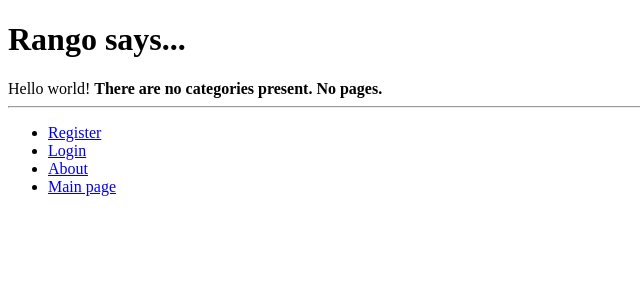
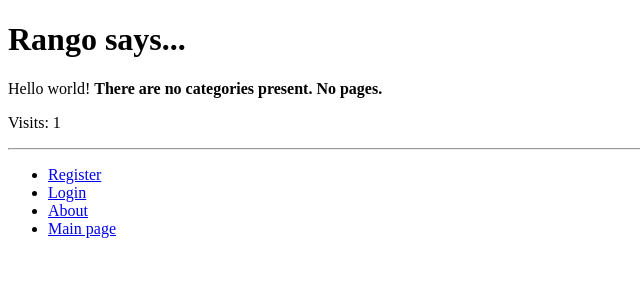
Before and after one commit to 2070615s/tangowithdjango, a Django app: page /rango/ in a window 1280 px wide. Shown: the top 300 px of the page, without its empty margins (0-640 px from the left). Run offline with Django 3.2, Linux system fonts and the light colour scheme; data that the repository does not hold is empty.

Commit message:
Client-side cookies

```diff
--- a/rango/views.py
+++ b/rango/views.py
@@ -1,3 +1,4 @@
+from datetime import datetime
 from django.shortcuts import render
 from django.http import HttpResponse, HttpResponseRedirect
 from django.contrib.auth import authenticate, login, logout
@@ -10,10 +11,34 @@ from rango.forms import UserForm
 from rango.forms import UserProfileForm
 
 def index(request):
+    request.session.set_test_cookie() # Test cookies
     category_list = Category.objects.order_by('-likes')[:5]
     pages_list = Page.objects.order_by('views')[:5]
     context_dict = {'categories': category_list, 'pages': pages_list}
-    return render(request, 'rango/index.html', context_dict)
+
+    # Get number of visits to the site.
+    visits = int(request.COOKIES.get("visits", "1"))
+    context_dict["visits"] = visits
+    reset_last_visit_time = False
+
+    response = render(request, 'rango/index.html', context_dict)
+
+    if "last_visit" in request.COOKIES:
+        last_visit = request.COOKIES["last_visit"]
+        last_visit_time = datetime.strptime(last_visit[:-7], "%Y-%m-%d %H:%M:%S")
+        if (datetime.now() - last_visit_time).days > 0:
+            visits = visits + 1
+            reset_last_visit_time = True
+    else:
+        reset_last_visit_time = True
+        context_dict["visits"] = visits
+        response = render(request, 'rango/index.html', context_dict)
+
+    if reset_last_visit_time:
+        response.set_cookie('last_visit', datetime.now())
+        response.set_cookie('visits', visits)
+
+    return response
 
 def about(request):
     return render(request, 'rango/about.html', {})
@@ -70,6 +95,11 @@ def add_page(request, category_name_slug):
     return render(request, 'rango/add_page.html', context_dict)
 
 def register(request):
+    # Test cookies
+    if request.session.test_cookie_worked():
+        print ">>>> TEST COOKIE WORKED!"
+        request.session.delete_test_cookie()
+
     registered = False
 
     if request.method == "POST":
--- a/templates/rango/index.html
+++ b/templates/rango/index.html
@@ -31,4 +31,6 @@
         <strong>No pages.</strong>
     {% endif %}
 
+    <p> Visits: {{ visits }} </p>
+
 {% endblock %}
```
